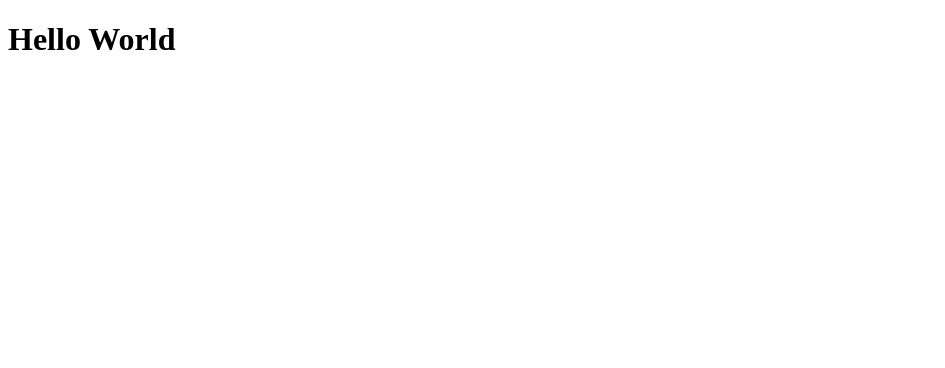
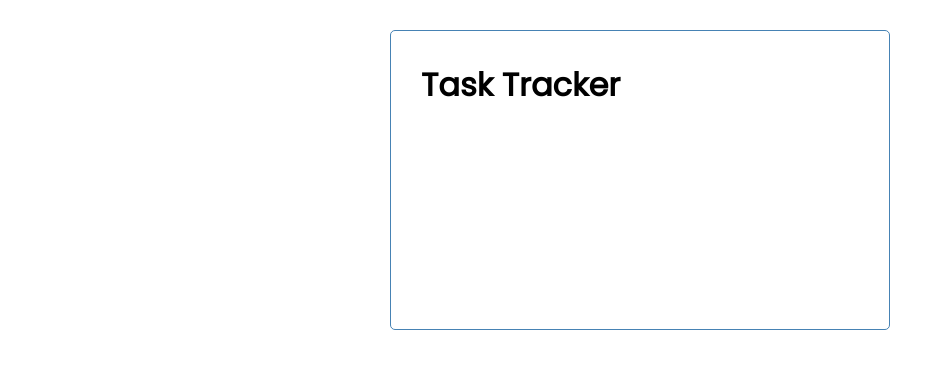
Before and after one commit to AdibaEmma/task-tracker-app, an Angular app: page / in a window 1280 px wide. Shown: the top 368 px of the page, without its empty margins (0-945 px from the left). Built offline with nearby package versions, Linux system fonts and the light colour scheme.

Commit message:
add header component

```diff
--- a/src/app/app.component.html
+++ b/src/app/app.component.html
@@ -1 +1,3 @@
-<h1>Hello World</h1>
+<div class="container">
+    <app-header></app-header>
+</div>
--- a/src/app/app.component.ts
+++ b/src/app/app.component.ts
@@ -5,6 +5,4 @@ import { Component } from '@angular/core';
   templateUrl: './app.component.html',
   styleUrls: ['./app.component.css']
 })
-export class AppComponent {
-  title: string = 'task-tracker';
-}
+export class AppComponent {}
--- a/src/app/app.module.ts
+++ b/src/app/app.module.ts
@@ -2,10 +2,12 @@ import { NgModule } from '@angular/core';
 import { BrowserModule } from '@angular/platform-browser';
 
 import { AppComponent } from './app.component';
+import { HeaderComponent } from './components/header/header.component';
 
 @NgModule({
   declarations: [
-    AppComponent
+    AppComponent,
+    HeaderComponent
   ],
   imports: [
     BrowserModule
--- /dev/null
+++ b/src/app/components/header/header.component.html
@@ -0,0 +1,3 @@
+<header>
+    <h1>{{ title }}</h1>
+</header>
--- /dev/null
+++ b/src/app/components/header/header.component.ts
@@ -0,0 +1,16 @@
+import { Component, OnInit } from '@angular/core';
+
+@Component({
+  selector: 'app-header',
+  templateUrl: './header.component.html',
+  styleUrls: ['./header.component.css']
+})
+export class HeaderComponent implements OnInit {
+  title: string = 'Task Tracker';
+
+  constructor() { }
+
+  ngOnInit(): void {
+  }
+
+}
--- a/src/styles.css
+++ b/src/styles.css
@@ -1 +1,76 @@
-/* You can add global styles to this file, and also import other style files */
+@import url("https://fonts.googleapis.com/css2?family=Poppins:wght@300;400&display=swap");
+
+* {
+  box-sizing: border-box;
+  margin: 0;
+  padding: 0;
+}
+
+body {
+  font-family: "Poppins", sans-serif;
+}
+
+.container {
+  max-width: 500px;
+  margin: 30px auto;
+  overflow: auto;
+  min-height: 300px;
+  border: 1px solid steelblue;
+  padding: 30px;
+  border-radius: 5px;
+}
+.btn {
+  display: inline-block;
+  background: #000;
+  color: #fff;
+  border: none;
+  padding: 10px 20px;
+  margin: 5px;
+  border-radius: 5px;
+  cursor: pointer;
+  text-decoration: none;
+  font-size: 15px;
+  font-family: inherit;
+}
+.btn:focus {
+  outline: none;
+}
+.btn:active {
+  transform: scale(0.98);
+}
+
+.btn-block {
+  display: block;
+  width: 100%;
+}
+
+.form-control {
+  margin: 20px 0;
+}
+
+.form-control label {
+  display: block;
+}
+
+.form-control input {
+  width: 100%;
+  height: 40px;
+  margin: 5px;
+  padding: 3px 7px;
+  font-size: 17px;
+}
+
+.form-control-check {
+  display: flex;
+  align-items: center;
+  justify-content: space-between;
+}
+
+.form-control-check label {
+  flex: 1;
+}
+
+.form-control-check input {
+  flex: 2;
+  height: 20px;
+}
```
Also changed, not shown: src/app/components/header/header.component.css (added), 1 other file (tests, documents, lock files or other folders).
